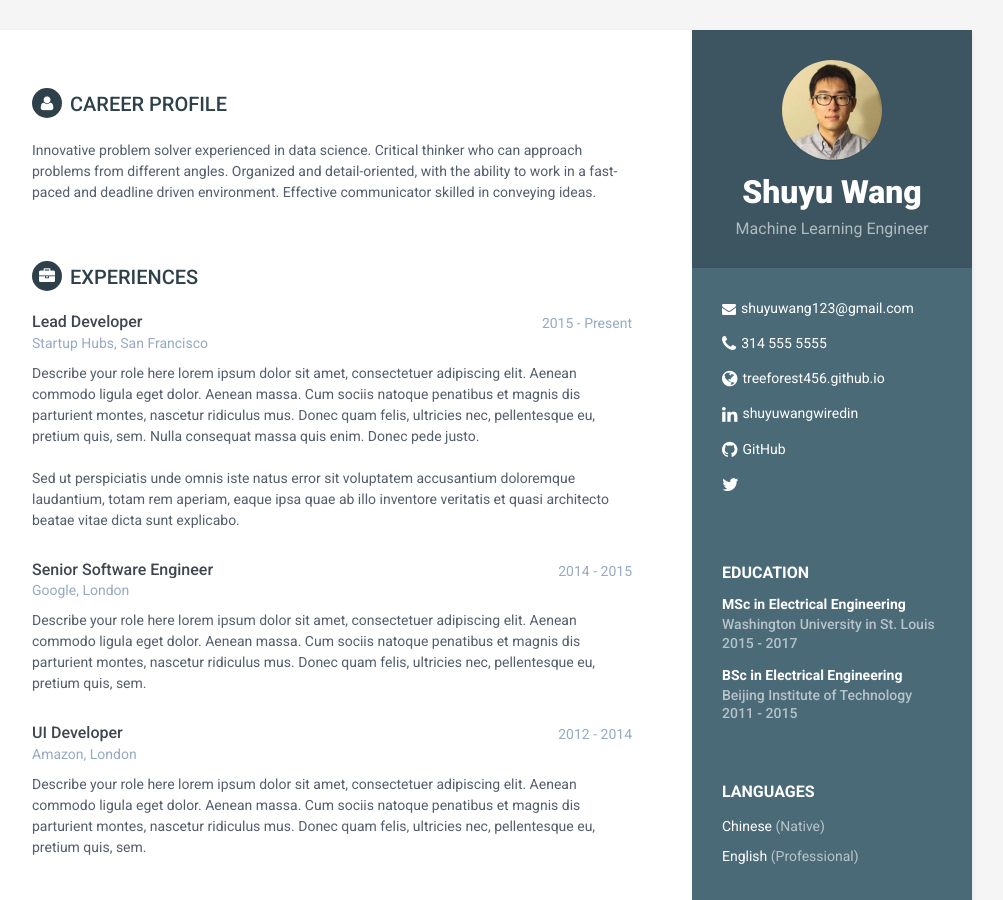
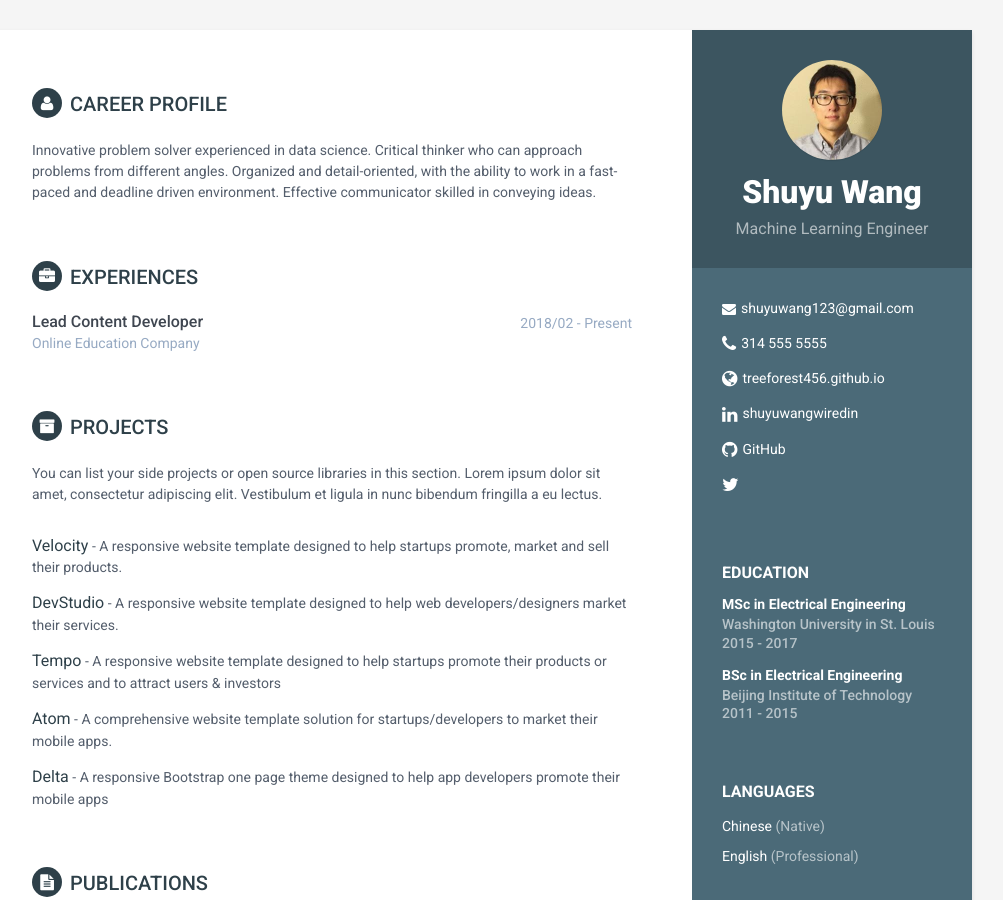
Before and after one commit to treeforest456/online_cv, a Jekyll site: the page built from index.html, in a window 1280 px wide and 900 px high. Shown: the whole window, without its empty margins (168-1171 px from the left). Built offline with Jekyll 4.4.1, drawn with Linux system fonts in a browser that asks for light colours.

Commit message:
feat: update experience yml file update experience yml file in _data folder to fit my experience

```diff
--- a/_data/experiences.yml
+++ b/_data/experiences.yml
@@ -1,28 +1,21 @@
 - experience:
-  role: Lead Developer
-  time: 2015 - Present
-  company: Startup Hubs, San Francisco
-  details: "Describe your role here lorem ipsum dolor sit amet, consectetuer adipiscing
-  elit. Aenean commodo ligula eget dolor. Aenean massa. Cum sociis natoque penatibus et
-  magnis dis parturient montes, nascetur ridiculus mus. Donec quam felis, ultricies nec,
-  pellentesque eu, pretium quis, sem. Nulla consequat massa quis enim. Donec pede justo.
-  <br> <br>
-  Sed ut perspiciatis unde omnis iste natus error sit voluptatem accusantium doloremque
-  laudantium, totam rem aperiam, eaque ipsa quae ab illo inventore veritatis et quasi
-  architecto beatae vitae dicta sunt explicabo."
-- experience:
-  role: Senior Software Engineer
-  time: 2014 - 2015
-  company: Google, London
-  details: "Describe your role here lorem ipsum dolor sit amet, consectetuer adipiscing
-  elit. Aenean commodo ligula eget dolor. Aenean massa. Cum sociis natoque penatibus et
-  magnis dis parturient montes, nascetur ridiculus mus. Donec quam felis, ultricies nec,
-  pellentesque eu, pretium quis, sem."
-- experience:
-  role: UI Developer
-  time: 2012 - 2014
-  company: Amazon, London
-  details: "Describe your role here lorem ipsum dolor sit amet, consectetuer adipiscing
-  elit. Aenean commodo ligula eget dolor. Aenean massa. Cum sociis natoque penatibus et
-  magnis dis parturient montes, nascetur ridiculus mus. Donec quam felis, ultricies nec,
-  pellentesque eu, pretium quis, sem."
+  role: Lead Content Developer
+  time: 2018/02 - Present
+  company: Online Education Company
+  details: " "
+#- experience:
+#  role: Senior Software Engineer
+#  time: 2014 - 2015
+#  company: Google, London
+#  details: "Describe your role here lorem ipsum dolor sit amet, consectetuer adipiscing
+#  elit. Aenean commodo ligula eget dolor. Aenean massa. Cum sociis natoque penatibus et
+#  magnis dis parturient montes, nascetur ridiculus mus. Donec quam felis, ultricies nec,
+#  pellentesque eu, pretium quis, sem."
+#- experience:
+#  role: UI Developer
+#  time: 2012 - 2014
+#  company: Amazon, London
+#  details: "Describe your role here lorem ipsum dolor sit amet, consectetuer adipiscing
+#  elit. Aenean commodo ligula eget dolor. Aenean massa. Cum sociis natoque penatibus et
+#  magnis dis parturient montes, nascetur ridiculus mus. Donec quam felis, ultricies nec,
+#  pellentesque eu, pretium quis, sem."
```
